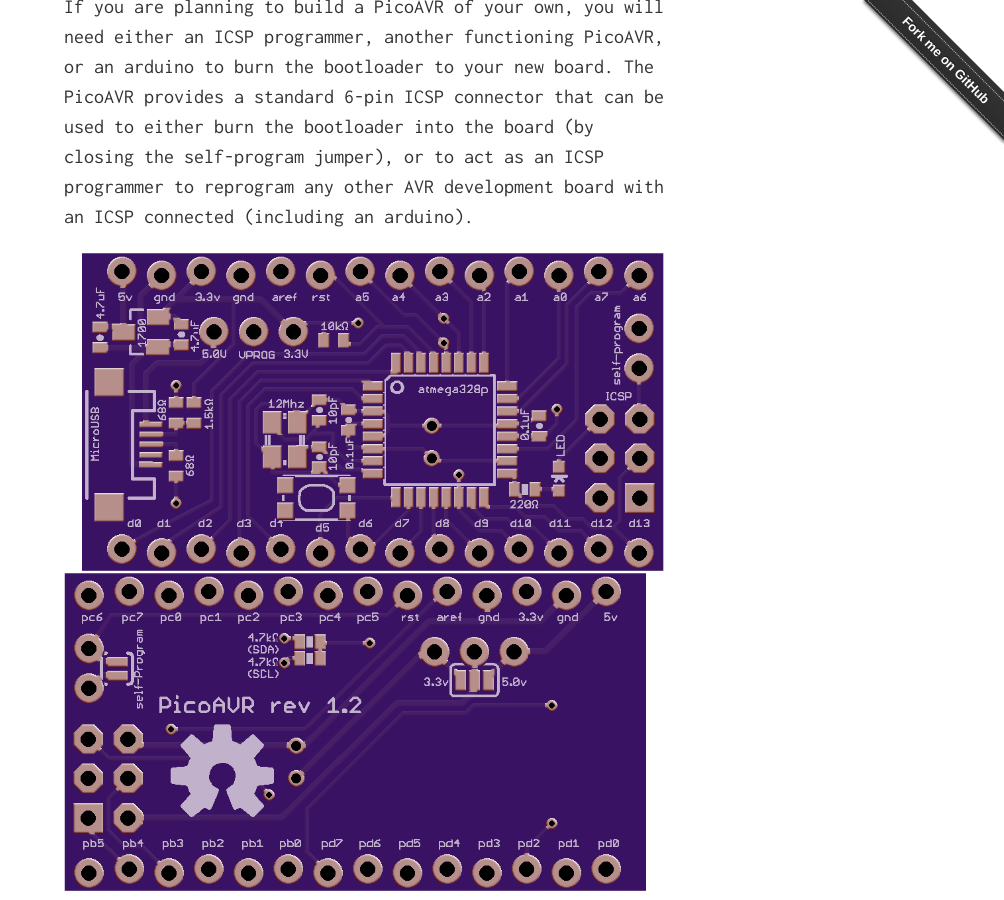
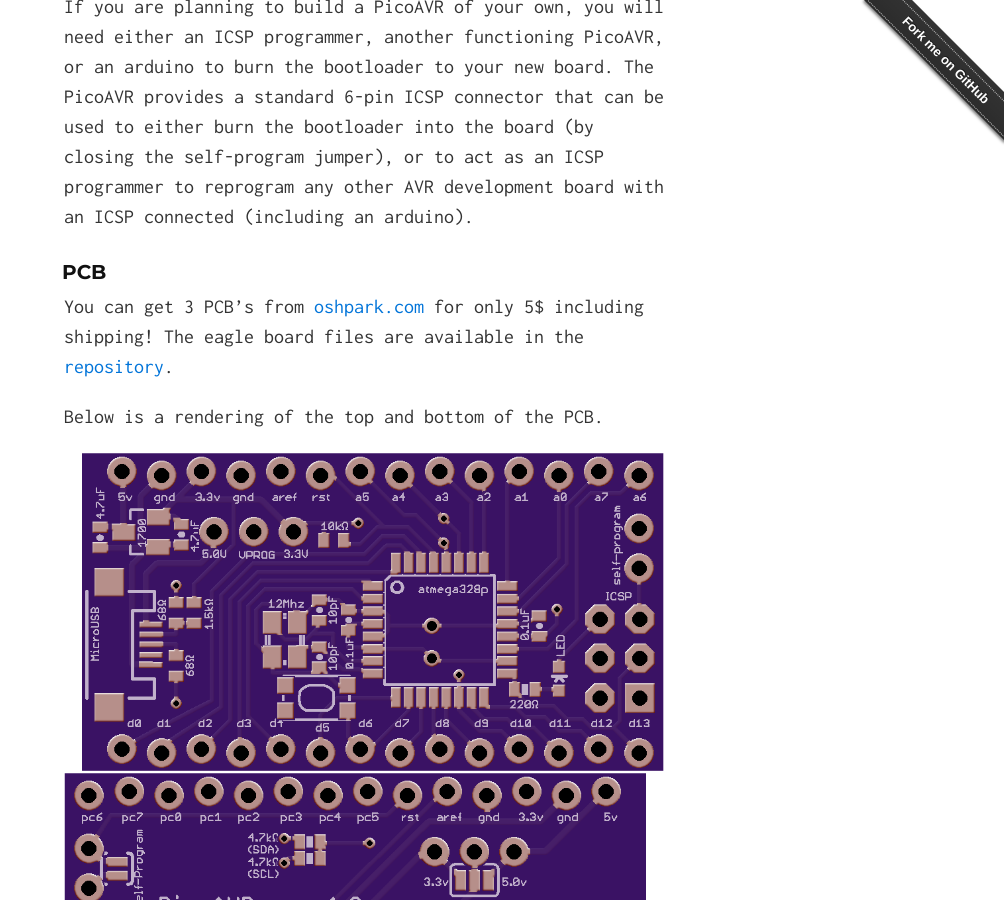
Before and after one commit to acornejo/picoAVR, a Jekyll site: the page built from index.html, in a window 1280 px wide and 900 px high, scrolled down 1408 px. Shown: the whole window, without its empty margins (276-1280 px from the left). Built offline with Jekyll 4.4.1, drawn with Linux system fonts in a browser that asks for light colours; Markdown is read by kramdown in place of the engine named in the settings.

```diff
--- a/_includes/index.md
+++ b/_includes/index.md
@@ -43,6 +43,15 @@
 programmer to reprogram any other AVR development board with an ICSP
 connected (including an arduino).
 
+
+### PCB
+
+You can get 3 PCB's from [oshpark.com](http://oshpark.com) for only 5$
+including shipping! The eagle board files are available in the
+[repository](https://github.com/acornejo/picoAVR/tree/master/hardware).
+
+Below is a rendering of the top and bottom of the PCB.
+
 ![TopBoard](images/board_top_render.png "Top View PCB")
 ![BottomBoard](images/board_bottom_render.png "Bottom View PCB")
 
```
